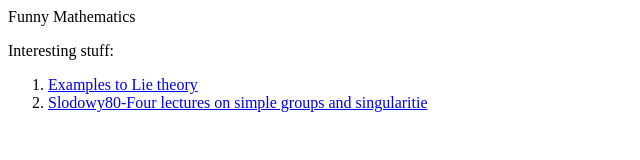
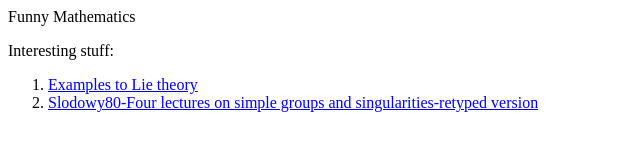
Before and after one commit to HongxingHu/hongxinghu.github.io, a plain HTML site: page index.html in a window 1280 px wide. Shown: the whole page, without its empty margins (0-640 px from the left). Drawn offline with Linux system fonts and the light colour scheme.

Commit message:
Update index.html

```diff
--- a/index.html
+++ b/index.html
@@ -6,7 +6,7 @@
 <p> Interesting stuff:
 <ol>
 <li> <a href="/Examples-to-Lie-theory.pdf" target="_blank"> Examples to Lie theory</a> </li>
-<li> <a href="/Slodowy-4lectures.pdf" target="_blank"> Slodowy80-Four lectures on simple groups and singularitie </a></li>
+<li> <a href="/Slodowy-4lectures.pdf" target="_blank"> Slodowy80-Four lectures on simple groups and singularities-retyped version </a></li>
 </ol>
 </p>
 
```
